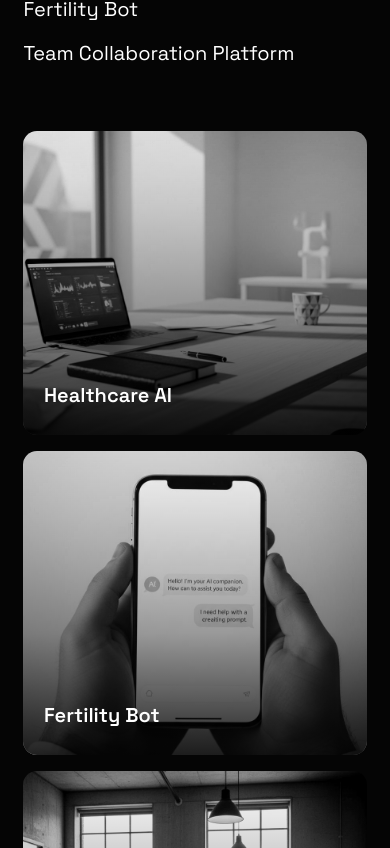
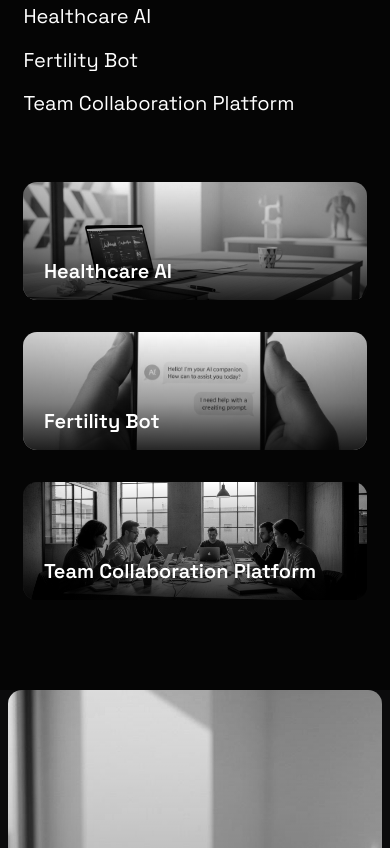
Before and after one commit to sumeddhh/sumedh-portfolio, a React (Vite) app: page / in a window 390 px wide. Shown: the part 2076-2924 px from the top of the page. Built offline with nearby package versions, Linux system fonts and the light colour scheme.

Commit message:
patch: responsiveness

```diff
--- a/src/App.tsx
+++ b/src/App.tsx
@@ -536,14 +536,14 @@ function SelectedWorkSection() {
         {/* Project Cards */}
         <div
           ref={cardsRef}
-          className="relative w-full md:w-[60%] mt-6 md:mt-0 grid gap-4 md:gap-6 md:grid-cols-3"
+          className="relative w-full md:w-[60%] mt-6 md:mt-0 grid gap-8 lg:gap-6 lg:grid-cols-3"
         >
           {[
             { title: 'Healthcare AI', img: '/project_healthcare_ai.jpg', tags: ['AI', 'UX Research', 'App Design'] },
             { title: 'Fertility Bot', img: '/project_fertility_bot.jpg', tags: ['Service Design', 'Concepting', 'App Design'] },
             { title: 'Team Collaboration Platform', img: '/project_team_collab.jpg', tags: ['Product Design', 'Design System', 'Branding'] },
           ].map((card) => (
-            <div key={card.title} className="relative h-[36vh] md:h-[50vh] rounded-[14px] overflow-hidden">
+            <div key={card.title} className="relative h-[14vh] lg:h-[50vh] rounded-[14px] overflow-hidden">
               <img src={card.img} alt={card.title} className="w-full h-full object-cover img-mono" />
               <div className="card-gradient absolute inset-0" />
               <div className="absolute bottom-[6%] left-[6%]">
@@ -1310,7 +1310,7 @@ function ProgressIndicator() {
     <div className="fixed bottom-6 left-1/2 -translate-x-1/2 z-[1000]">
       <div className="px-4 py-2 rounded-full bg-white/5 border border-white/10 backdrop-blur-sm">
         <span className="font-mono text-xs text-white/60">
-          {String(progress).padStart(2, '0')} / {totalSections}
+          {progress} / {totalSections}
         </span>
       </div>
     </div>
```
